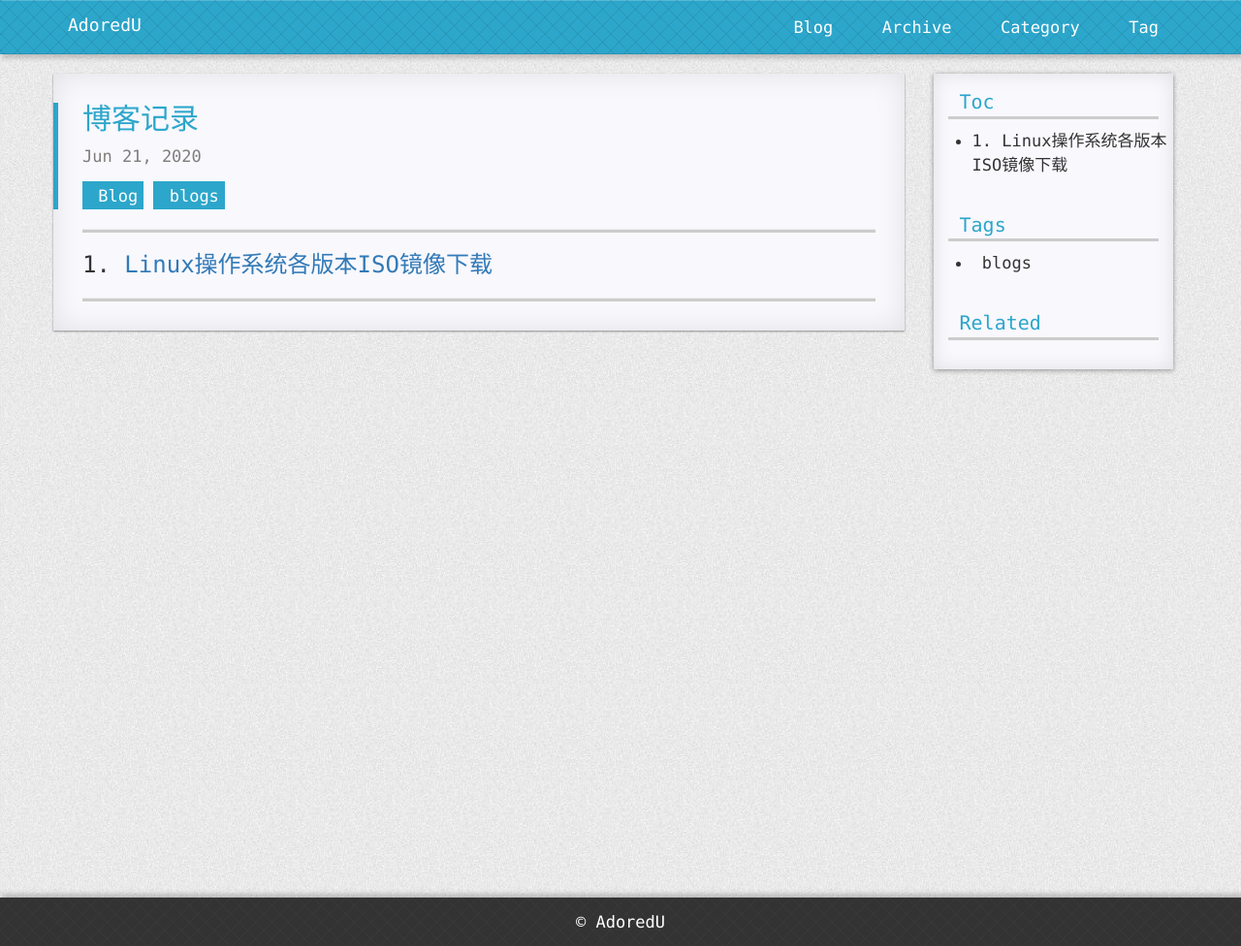
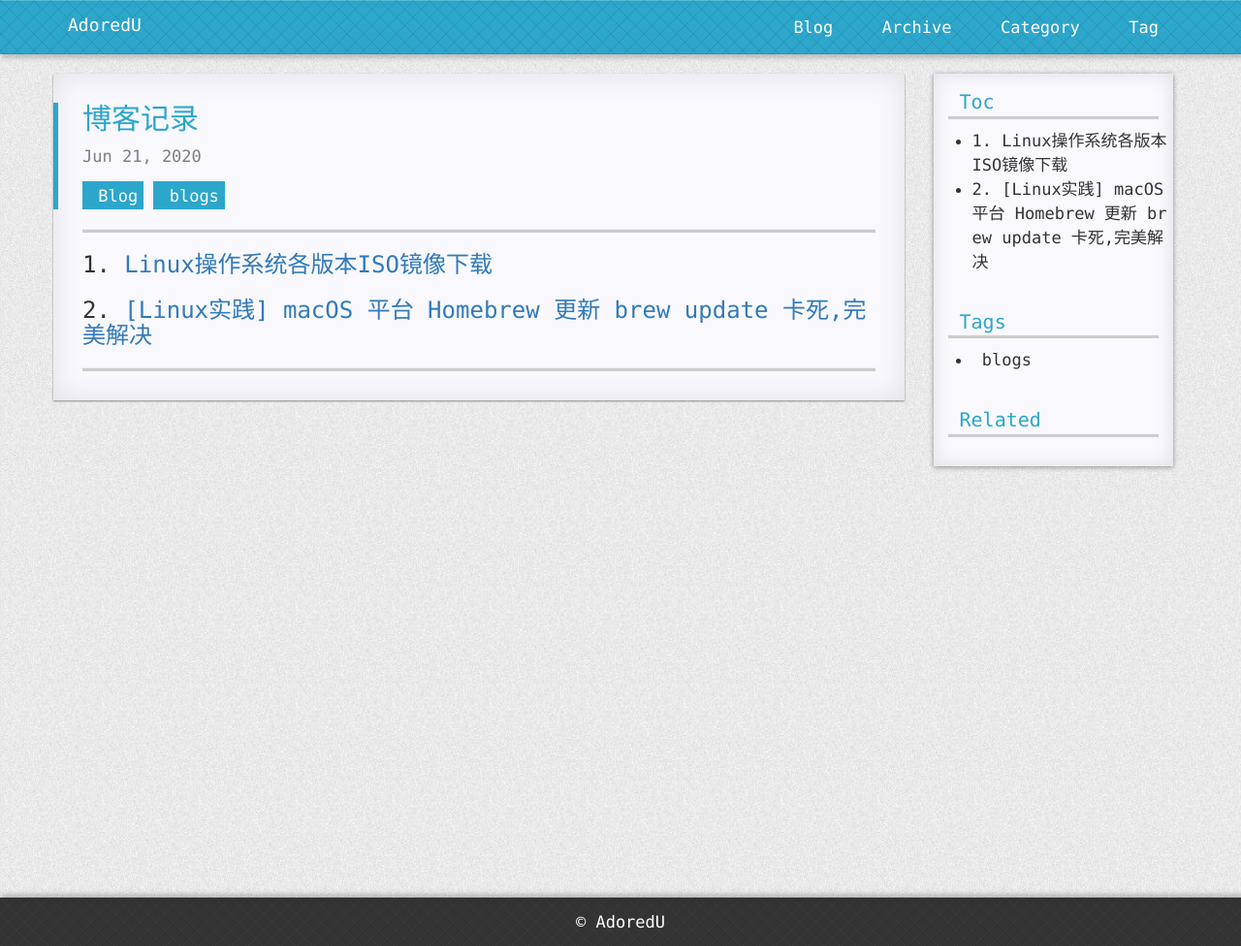
Before and after one commit to AdoredU/AdoredU.github.io, a Jekyll site: the page built from _posts/2020-06-21-blogs.md, in a window 1280 px wide. Shown: the whole page at 97% size. Built offline with Jekyll 4.4.1, drawn with Linux system fonts in a browser that asks for light colours; nearby versions of some CDN libraries; comment, search, counter and statistics services are not loaded; a style sheet for code colours, icons or effects is not loaded.

Commit message:
Update 2020-06-21-blogs.md
update blog record

```diff
--- a/_posts/2020-06-21-blogs.md
+++ b/_posts/2020-06-21-blogs.md
@@ -9,3 +9,4 @@ categories: Blog
 {:toc}
 
 ### 1. [Linux操作系统各版本ISO镜像下载](http://guanjianfeng.com/archives/1159631)
+### 2. [[Linux实践] macOS 平台 Homebrew 更新 brew update 卡死,完美解决](https://www.cnblogs.com/tp0829/p/Homebrew.html)
```
